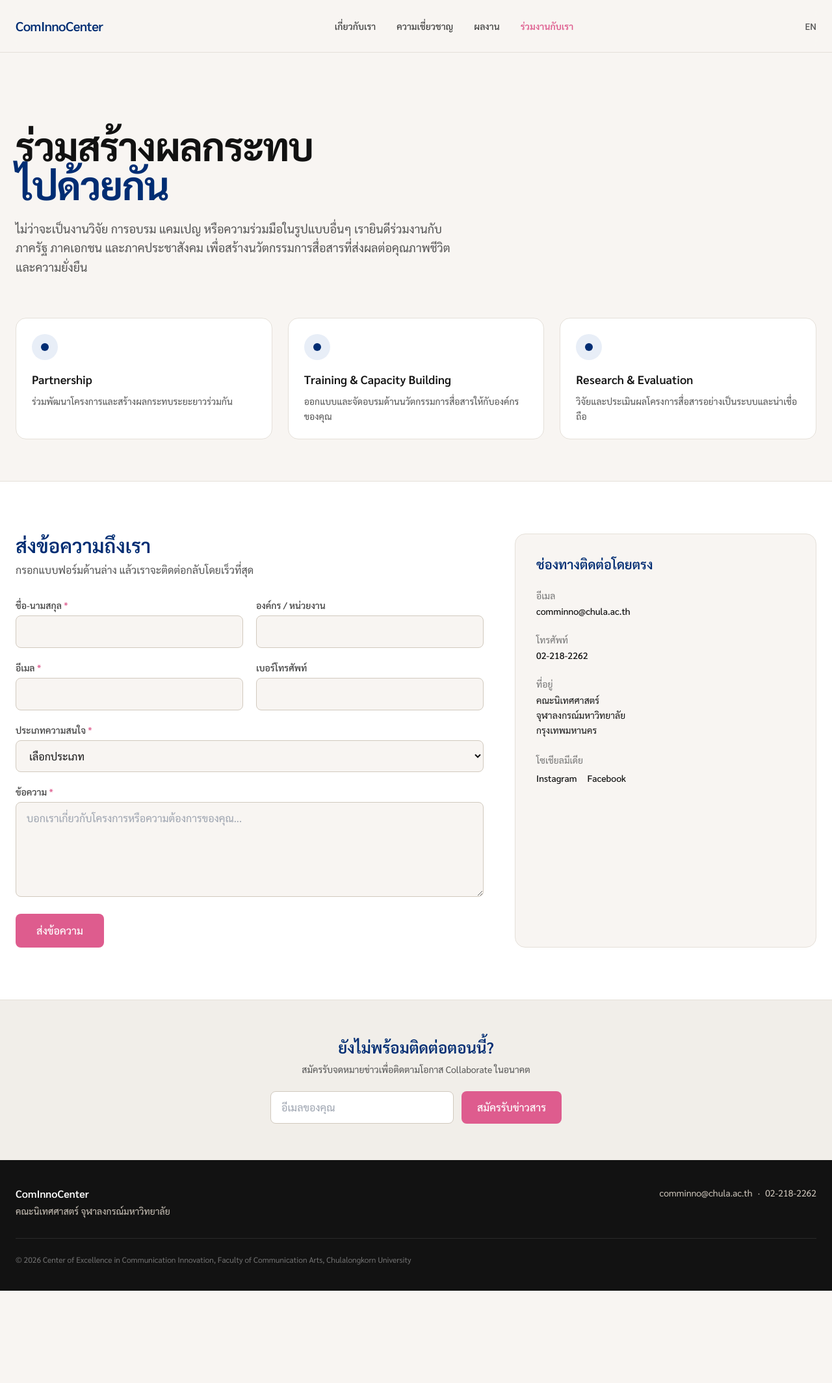
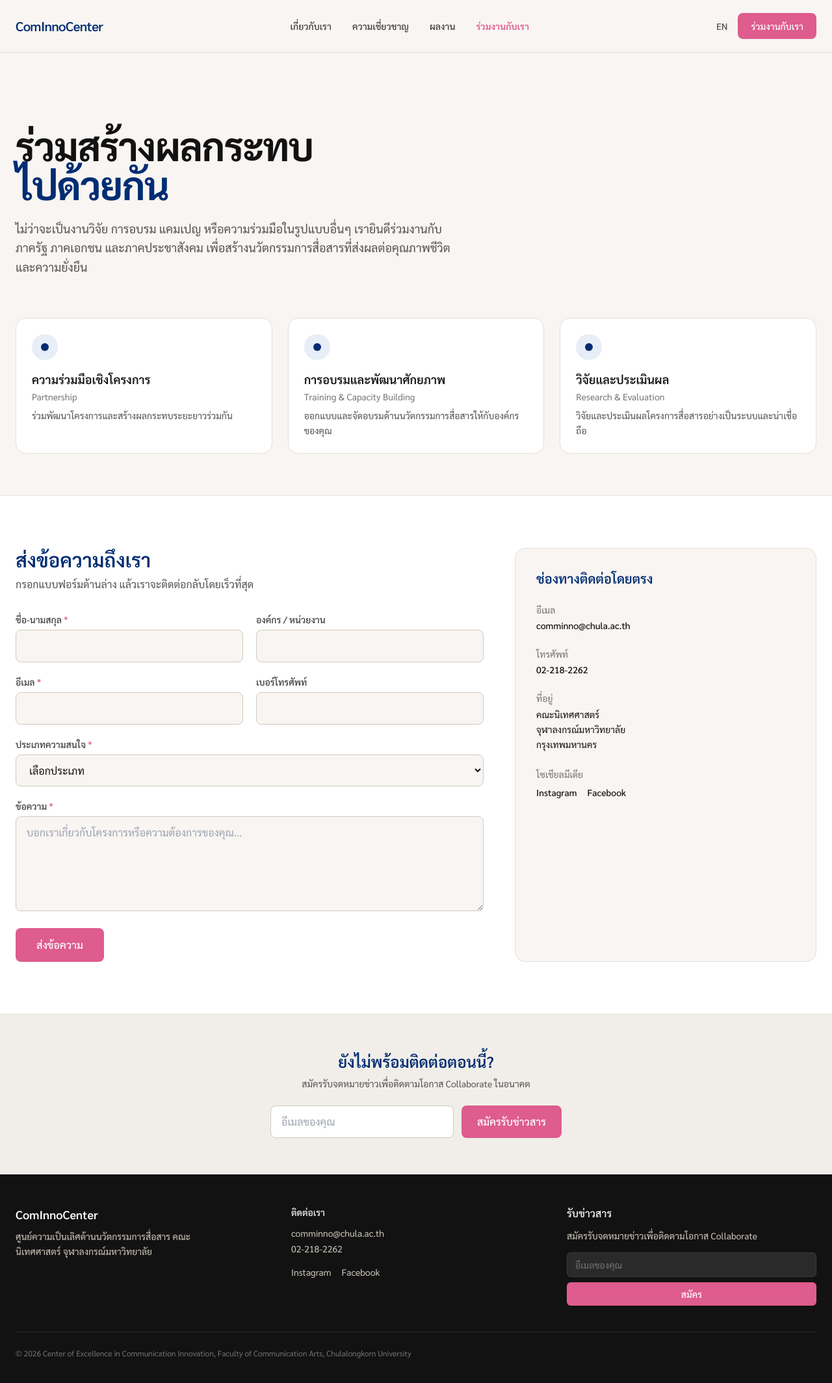
Before and after one commit to smithboon-thailand/cominnocenter-website, a Next.js app: page /collaborate in a window 1280 px wide. Shown: the top 2128 px of the page at 65% size. Before the commit the page ends 1986 px from the top, so only its background shows below. Built offline with nearby package versions, Linux system fonts and the light colour scheme.

Commit message:
Polish Collaborate page with shared Header/Footer

```diff
--- a/src/app/collaborate/page.tsx
+++ b/src/app/collaborate/page.tsx
@@ -1,16 +1,20 @@
-import Link from "next/link";
+import Header from "@/components/Header";
+import Footer from "@/components/Footer";
 
 const collaborationWays = [
   {
     title: "Partnership",
+    titleTh: "ความร่วมมือเชิงโครงการ",
     description: "ร่วมพัฒนาโครงการและสร้างผลกระทบระยะยาวร่วมกัน",
   },
   {
     title: "Training & Capacity Building",
+    titleTh: "การอบรมและพัฒนาศักยภาพ",
     description: "ออกแบบและจัดอบรมด้านนวัตกรรมการสื่อสารให้กับองค์กรของคุณ",
   },
   {
     title: "Research & Evaluation",
+    titleTh: "วิจัยและประเมินผล",
     description: "วิจัยและประเมินผลโครงการสื่อสารอย่างเป็นระบบและน่าเชื่อถือ",
   },
 ];
@@ -18,37 +22,8 @@ const collaborationWays = [
 export default function CollaboratePage() {
   return (
     <div className="min-h-screen">
-      {/* Navigation */}
-      <header className="sticky top-0 z-50 bg-neutral-50/90 backdrop-blur-md border-b border-neutral-200">
-        <div className="max-w-7xl mx-auto px-6 h-20 flex items-center justify-between">
-          <Link href="/" className="text-xl font-semibold tracking-tight text-blue-700">
-            ComInnoCenter
-          </Link>
+      <Header active="collaborate" />
 
-          <nav className="hidden md:flex items-center gap-8 text-sm font-medium text-neutral-700">
-            <Link href="/about" className="hover:text-pink-500 transition-colors">
-              เกี่ยวกับเรา
-            </Link>
-            <Link href="/expertise" className="hover:text-pink-500 transition-colors">
-              ความเชี่ยวชาญ
-            </Link>
-            <Link href="/impact" className="hover:text-pink-500 transition-colors">
-              ผลงาน
-            </Link>
-            <Link href="/collaborate" className="text-pink-500 font-semibold">
-              ร่วมงานกับเรา
-            </Link>
-          </nav>
-
-          <div className="flex items-center gap-4">
-            <button className="text-sm font-medium text-neutral-600 hover:text-blue-700">
-              EN
-            </button>
-          </div>
-        </div>
-      </header>
-
-      {/* Hero */}
       <section className="max-w-7xl mx-auto px-6 pt-20 pb-12 md:pt-28 md:pb-16">
         <div className="max-w-3xl">
           <h1 className="text-4xl md:text-5xl lg:text-6xl font-bold tracking-tight text-neutral-900">
@@ -64,7 +39,6 @@ export default function CollaboratePage() {
         </div>
       </section>
 
-      {/* Ways to Collaborate */}
       <section className="max-w-7xl mx-auto px-6 pb-16">
         <div className="grid grid-cols-1 md:grid-cols-3 gap-6">
           {collaborationWays.map((item) => (
@@ -75,18 +49,17 @@ export default function CollaboratePage() {
               <div className="w-10 h-10 rounded-full bg-blue-100 flex items-center justify-center mb-4">
                 <div className="w-3 h-3 rounded-full bg-blue-700" />
               </div>
-              <h3 className="text-lg font-semibold text-neutral-900">{item.title}</h3>
+              <h3 className="text-lg font-semibold text-neutral-900">{item.titleTh}</h3>
+              <p className="text-sm text-neutral-500 mt-0.5">{item.title}</p>
               <p className="mt-2 text-sm text-neutral-600 leading-relaxed">{item.description}</p>
             </div>
           ))}
         </div>
       </section>
 
-      {/* Contact Form + Direct Contact */}
       <section className="bg-white border-y border-neutral-200">
         <div className="max-w-7xl mx-auto px-6 py-16 md:py-20">
           <div className="grid grid-cols-1 lg:grid-cols-5 gap-12">
-            {/* Form */}
             <div className="lg:col-span-3">
               <h2 className="text-2xl md:text-3xl font-semibold text-blue-700 mb-2">
                 ส่งข้อความถึงเรา
@@ -183,7 +156,6 @@ export default function CollaboratePage() {
               </form>
             </div>
 
-            {/* Direct Contact */}
             <div className="lg:col-span-2">
               <div className="bg-neutral-50 rounded-2xl p-8 border border-neutral-200 h-full">
                 <h3 className="text-xl font-semibold text-blue-700 mb-6">
@@ -250,7 +222,6 @@ export default function CollaboratePage() {
         </div>
       </section>
 
-      {/* Newsletter */}
       <section className="bg-neutral-100">
         <div className="max-w-7xl mx-auto px-6 py-14">
           <div className="max-w-xl mx-auto text-center">
@@ -279,32 +250,7 @@ export default function CollaboratePage() {
         </div>
       </section>
 
-      {/* Footer */}
-      <footer className="bg-neutral-900 text-neutral-300">
-        <div className="max-w-7xl mx-auto px-6 py-10">
-          <div className="flex flex-col md:flex-row justify-between gap-6">
-            <div>
-              <div className="text-white font-semibold">ComInnoCenter</div>
-              <p className="mt-1 text-sm">
-                คณะนิเทศศาสตร์ จุฬาลงกรณ์มหาวิทยาลัย
-              </p>
-            </div>
-            <div className="text-sm">
-              <a href="mailto:comminno@chula.ac.th" className="hover:text-pink-400">
-                comminno@chula.ac.th
-              </a>
-              <span className="mx-2">·</span>
-              <a href="tel:022182262" className="hover:text-pink-400">
-                02-218-2262
-              </a>
-            </div>
-          </div>
-          <div className="mt-8 pt-6 border-t border-neutral-800 text-xs text-neutral-500">
-            © {new Date().getFullYear()} Center of Excellence in Communication Innovation,
-            Faculty of Communication Arts, Chulalongkorn University
-          </div>
-        </div>
-      </footer>
+      <Footer />
     </div>
   );
 }
```
